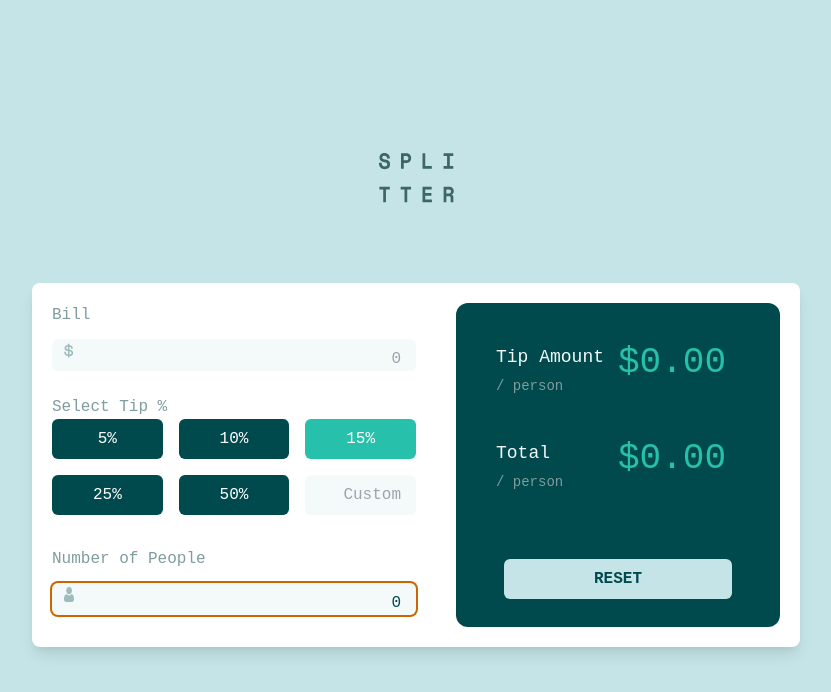
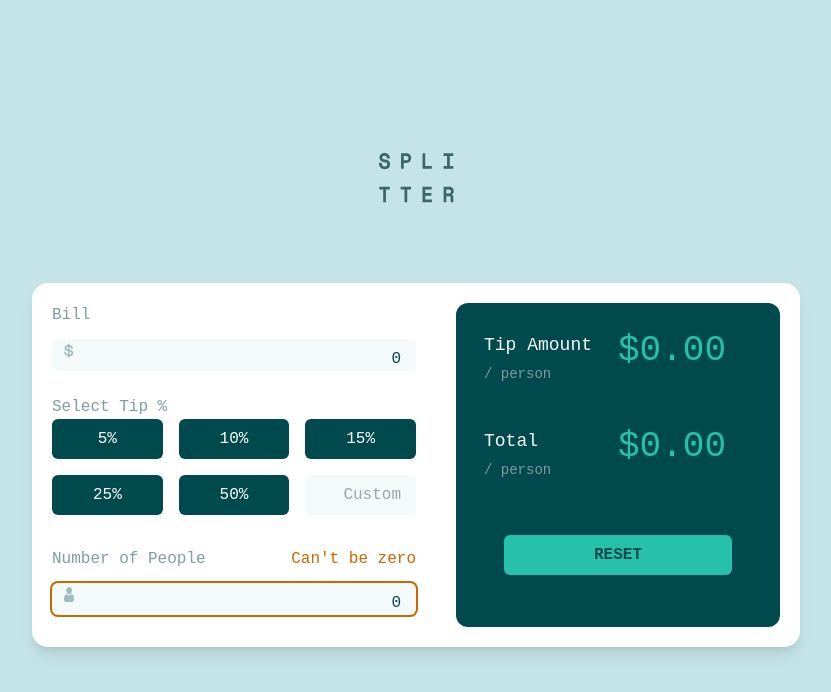
Before and after one commit to nickgiegerich/nickgiegerich, a Next.js app: page / in a window 1280 px wide. Shown: the top 692 px of the page, without its empty margins (224-1055 px from the left). Built offline with nearby package versions, Linux system fonts and the light colour scheme.

Commit message:
tip calculator done

```diff
--- a/components/TipCalculator/index.js
+++ b/components/TipCalculator/index.js
@@ -7,43 +7,101 @@ const personSvg = "/tipCalculator/icon-person.svg";
 
 const tipChoices = [
   {
-    tipPercent: "5",
+    tipLabel: "5",
+    value: 0.05,
   },
   {
-    tipPercent: "10",
+    tipLabel: "10",
+    value: 0.1,
   },
   {
-    tipPercent: "15",
+    tipLabel: "15",
+    value: 0.15,
   },
   {
-    tipPercent: "25",
+    tipLabel: "25",
+    value: 0.25,
   },
   {
-    tipPercent: "50",
+    tipLabel: "50",
+    value: 0.5,
   },
 ];
 
-// const TipButton = ({ tipPercent }) => {
-//   return (
-//     <>
-//       <button className="bg-veryDarkCyan text-white py-2 px-4 rounded-md">
-//         {tipPercent}%
-//       </button>
-//     </>
-//   );
-// };
-
 export const TipCalculator = () => {
-  const [activeTip, setActiveTip] = useState(2);
+  const [activeTip, setActiveTip] = useState({ idx: null, tipPercent: null });
   const [numPeople, setNumPeople] = useState(0);
+  const [bill, setBill] = useState(0);
+  const [tipAmount, setTipAmount] = useState(0);
+  const [total, setTotal] = useState(0);
+  const [customTip, setCustomTip] = useState(null);
 
   useEffect(() => {
     console.log(activeTip);
+    console.log(bill);
   }, [activeTip]);
 
+  useEffect(() => {
+    if (numPeople != 0) {
+      var tip = bill * activeTip.tipPercent;
+      var total = Number(bill) + Number(tip);
+      tip = (tip / numPeople).toFixed(2);
+      total = (total / numPeople).toFixed(2);
+      setTipAmount(tip);
+      setTotal(total);
+      //   setCustomTip("");
+    } else if (numPeople == 0) {
+      setTipAmount(0);
+      setTotal(0);
+    }
+  }, [activeTip, bill, numPeople]);
+
+  useEffect(() => {}, [numPeople]);
+
+  //   useEffect(() => {
+  //     if (customTip != "") {
+  //       var cost = getTipCalculation(bill, customTip / 100, numPeople);
+  //       setTipAmount(cost[0]);
+  //       setTotal(cost[1]);
+  //     }
+  //   }, [customTip]);
+
+  const getTipCalculation = (amount, tip, people) => {
+    var tipToLeave = amount * tip;
+    var totalCost = Number(amount) + Number(tipToLeave);
+
+    tipToLeave = (tipToLeave / people).toFixed(2);
+    totalCost = (totalCost / people).toFixed(2);
+
+    return [tipToLeave, totalCost];
+  };
+
+  const handleTipClick = (idx, tipPercent) => {
+    setActiveTip({
+      idx: idx,
+      tipPercent: tipPercent,
+    });
+    setCustomTip("");
+  };
+
   const handleNumPeopleChange = (e) => {
-      setNumPeople(e.target.value);
-  }
+    setNumPeople(e.target.value);
+  };
+
+  const handleBillChange = (e) => {
+    setBill(e.target.value);
+  };
+
+  const handleCustomTipChange = (e) => {
+    setActiveTip({ idx: null, tipPercent: e.target.value / 100 });
+    setCustomTip(e.target.value);
+  };
+
+  const handleResetClick = () => {
+    setBill("");
+    setNumPeople(0.0);
+    setCustomTip("")
+  };
 
   return (
     <div className="bg-lightGrayishCyan w-screen h-screen font-CalcFont">
@@ -54,7 +112,7 @@ export const TipCalculator = () => {
           </div>
         </div>
         <div className="grid grid-cols-1 mx-auto max-w-screen-md">
-          <div className="grid grid-cols-2 bg-white p-5 rounded-lg shadow-lg">
+          <div className="grid md:grid-cols-2 bg-white p-5 rounded-2xl shadow-lg">
             <div>
               <div className="grid grid-cols-1 gap-3">
                 <div className="text-darkGrayishCyan">Bill</div>
@@ -68,6 +126,8 @@ export const TipCalculator = () => {
                     type="number"
                     step="0.01"
                     min="0"
+                    value={bill}
+                    onChange={handleBillChange}
                   />
                 </div>
               </div>
@@ -77,11 +137,13 @@ export const TipCalculator = () => {
                   <button
                     key={`Button-${idx}`}
                     className={`text-white py-2 px-4 rounded-md ${
-                      idx === activeTip ? "bg-strongCyan" : "bg-veryDarkCyan"
+                      idx === activeTip.idx
+                        ? "bg-strongCyan"
+                        : "bg-veryDarkCyan"
                     }`}
-                    onClick={() => setActiveTip(idx)}
+                    onClick={() => handleTipClick(idx, percents.value)}
                   >
-                    {percents.tipPercent}%
+                    {percents.tipLabel}%
                   </button>
                 ))}
 
@@ -90,16 +152,25 @@ export const TipCalculator = () => {
                   placeholder="Custom"
                   type="number"
                   min="0"
+                  value={customTip}
+                  onChange={handleCustomTipChange}
                 />
               </div>
-              <div className="grid grid-cols-1 gap-3 pt-8">
+              <div className="grid grid-cols-2 gap-3 pt-8">
                 <div className="text-darkGrayishCyan">Number of People</div>
-                <div className="relative flex w-full flex-wrap items-stretch mb-3">
+                {numPeople == 0 && (
+                  <div className="text-error text-right">Can't be zero</div>
+                )}
+                <div className="relative flex w-full flex-wrap items-stretch mb-3 col-span-2">
                   <span className="z-10 h-full leading-snug font-normal absolute text-center bg-transparent rounded text-base items-center justify-center  pl-3 pt-1">
                     <Image src={personSvg} height={15} width={10} />
                   </span>
                   <input
-                    className={`pt-2 rounded-md bg-lightGrayCyan  text-right text-veryDarkCyan w-full ${numPeople === 0 ? "outline-none ring-2 ring-error border-transparent" : "focus:outline-none focus:ring-2 focus:ring-strongCyan focus:border-transparent"}`}
+                    className={`pt-2 rounded-md bg-lightGrayCyan  text-right text-veryDarkCyan w-full ${
+                      numPeople == 0
+                        ? "outline-none ring-2 ring-error border-transparent"
+                        : "focus:outline-none focus:ring-2 focus:ring-strongCyan focus:border-transparent"
+                    }`}
                     placeholder="0"
                     type="number"
                     step="1"
@@ -110,16 +181,31 @@ export const TipCalculator = () => {
                 </div>
               </div>
             </div>
-            <div className="bg-veryDarkCyan rounded-xl ml-10">
-                <div className="grid grid-cols-2 p-10">
-                    <div className="text-lightGrayCyan text-lg pb-10">Tip Amount <br/> <span className="text-darkGrayishCyan text-sm">/ person</span></div>
-                    <div className="text-strongCyan text-4xl">$0.00</div>
-                    <div className="text-lightGrayCyan text-lg">Total <br/> <span className="text-darkGrayishCyan text-sm">/ person</span></div>
-                    <div className="text-strongCyan text-4xl font-light">$0.00</div>
+            <div className="bg-veryDarkCyan rounded-xl md:ml-10">
+              <div className="grid grid-cols-2 p-7">
+                <div className="text-lightGrayCyan text-lg pb-10">
+                  Tip Amount <br />{" "}
+                  <span className="text-darkGrayishCyan text-sm">/ person</span>
                 </div>
-                <div className="grid grid-cols-1 pt-6 w-full">
-                    <button className="text-veryDarkCyan bg-lightGrayishCyan py-2 px-4 rounded-md mx-12 font-bold">RESET</button>
+                <div className="text-strongCyan text-4xl">
+                  ${tipAmount === 0 ? "0.00" : tipAmount}
                 </div>
+                <div className="text-lightGrayCyan text-lg">
+                  Total <br />{" "}
+                  <span className="text-darkGrayishCyan text-sm">/ person</span>
+                </div>
+                <div className="text-strongCyan text-4xl font-light">
+                  ${total === 0 ? "0.00" : total}
+                </div>
+              </div>
+              <div className="grid grid-cols-1 pt-6 w-full">
+                <button
+                  className="text-veryDarkCyan bg-strongCyan py-2 px-4 mb-5 rounded-md mx-12 font-bold"
+                  onClick={handleResetClick}
+                >
+                  RESET
+                </button>
+              </div>
             </div>
           </div>
         </div>
--- a/components/TipCalculator/style-guide.md
+++ b/components/TipCalculator/style-guide.md
@@ -21,6 +21,7 @@ The designs were created to the following widths:
 - Light grayish cyan: hsl(185, 41%, 84%)
 - Light grayish cyan: hsl(189, 41%, 97%)
 - White: hsl(0, 0%, 100%)
+- Error: #cc6600
 
 ## Typography
 
```
